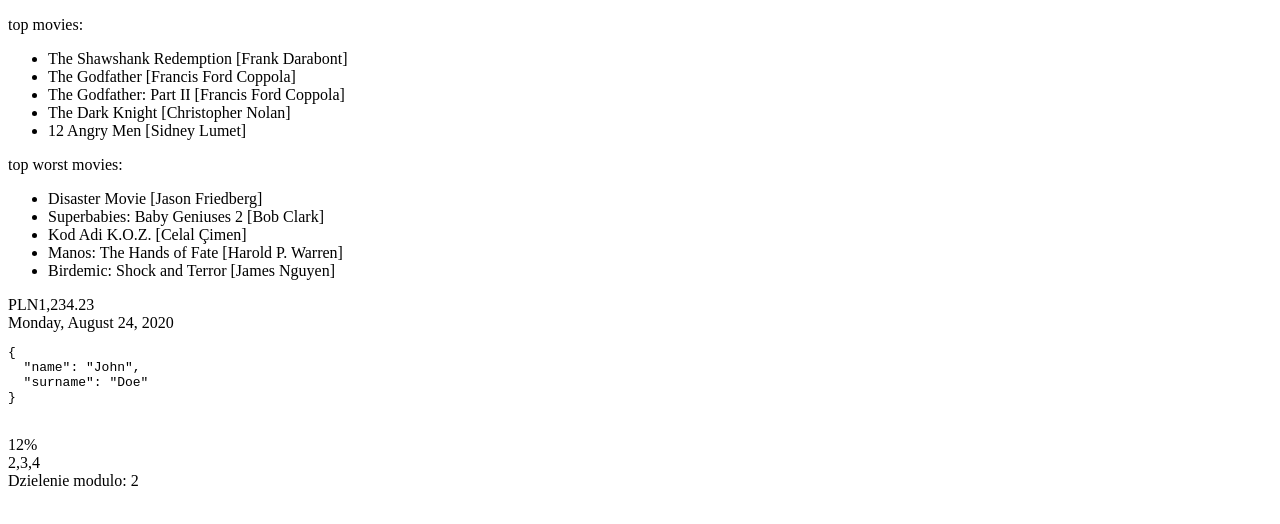
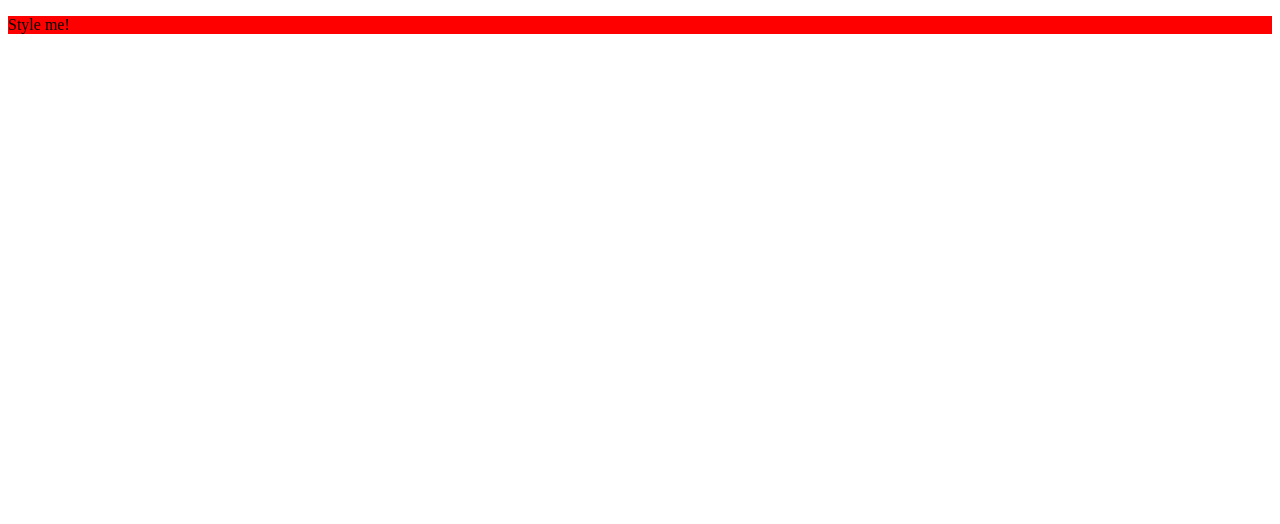
Before and after one commit to lukaszsiembida/angular, an Angular app: page / in a window 1280 px wide. Shown: the top 524 px of the page. Built offline with nearby package versions, Linux system fonts and the light colour scheme.

Commit message:
zadanie 9

```diff
--- a/src/app/app.component.html
+++ b/src/app/app.component.html
@@ -30,25 +30,30 @@
 
 <!--<p appMyDirective>Style me!</p>-->
 
-<p>top movies:</p>
-<ul>
-  <li *ngFor="let movie of topMovies">
-    {{movie.title}} [{{movie.director}}]
-  </li>
-</ul>
 
-<p>top worst movies:</p>
-<ul>
-  <li *ngFor="let movie of bottomMovies">
-    {{movie.title}} [{{movie.director}}]
-  </li>
-</ul>
 
-<!--pipes-->
+<!--zadanie 10-12-->
+<!--<p>top movies:</p>-->
+<!--<ul>-->
+<!--  <li *ngFor="let movie of topMovies">-->
+<!--    {{movie.title}} [{{movie.director}}]-->
+<!--  </li>-->
+<!--</ul>-->
 
-{{1234.23 | currency: 'PLN'}}<br/>
-{{'Mon Aug 24 2020 21:30:23 GMT+0200' | date: 'fullDate' }}<br/>
-<pre>{{{name: 'John', surname: 'Doe'} | json }}</pre> <br/>
-{{0.12 | percent}}<br/>
-{{ [1, 2, 3, 4, 5, 6, 7] | slice: 1: 4}}<br/>
-Dzielenie modulo: {{ 26 | modulo: 4}}<br/>
+<!--<p>top worst movies:</p>-->
+<!--<ul>-->
+<!--  <li *ngFor="let movie of bottomMovies">-->
+<!--    {{movie.title}} [{{movie.director}}]-->
+<!--  </li>-->
+<!--</ul>-->
+
+<!--&lt;!&ndash;pipes&ndash;&gt;-->
+
+<!--{{1234.23 | currency: 'PLN'}}<br/>-->
+<!--{{'Mon Aug 24 2020 21:30:23 GMT+0200' | date: 'fullDate' }}<br/>-->
+<!--<pre>{{{name: 'John', surname: 'Doe'} | json }}</pre> <br/>-->
+<!--{{0.12 | percent}}<br/>-->
+<!--{{ [1, 2, 3, 4, 5, 6, 7] | slice: 1: 4}}<br/>-->
+<!--Dzielenie modulo: {{ 26 | modulo: 4}}<br/>-->
+
+<p appMyDirective>Style me!</p>
--- a/src/app/app.component.ts
+++ b/src/app/app.component.ts
@@ -1,4 +1,4 @@
-import {Component, OnInit} from '@angular/core';
+import {Component, HostListener, OnInit} from '@angular/core';
 import {MyDirectiveDirective} from './my-directive.directive';
 import {MoviesServiceService} from './movies-service.service';
 
@@ -9,18 +9,26 @@
   providers: [MoviesServiceService]
 })
 export class AppComponent implements OnInit {
-  private service: MoviesServiceService;
-  topMovies: any;
-  bottomMovies: any;
 
-  constructor(myService: MoviesServiceService) {
-    this.service = myService;
+  // zadanie 9
+
+
+  ngOnInit(): void {
   }
 
-  ngOnInit(): void {
-    this.topMovies = this.service.getTopMovies();
-    this.bottomMovies = this.service.getBottomMovies();
-  }
+  // zadanie 10-12
+  // private service: MoviesServiceService;
+  // topMovies: any;
+  // bottomMovies: any;
+  //
+  // constructor(myService: MoviesServiceService) {
+  //   this.service = myService;
+  // }
+  //
+  // ngOnInit(): void {
+  //   this.topMovies = this.service.getTopMovies();
+  //   this.bottomMovies = this.service.getBottomMovies();
+  // }
 
 
   // Zadanie 7
--- a/src/app/my-directive.directive.ts
+++ b/src/app/my-directive.directive.ts
@@ -1,4 +1,4 @@
-import {Directive, ElementRef, Renderer2} from '@angular/core';
+import {Directive, ElementRef, HostListener, Renderer2} from '@angular/core';
 
 @Directive({
   selector: '[appMyDirective]'
@@ -9,4 +9,18 @@
     renderer.setStyle(elementRef.nativeElement, 'backgroundColor', 'red');
   }
 
+  @HostListener('mouseenter')
+  onMouseEnter(): void {
+    this.setBgColor('yellow');
+  }
+
+  @HostListener('mouseleave')
+  onMouseLeave(): void {
+    this.setBgColor('red');
+  }
+  private setBgColor(color: string): void {
+    this.renderer.setStyle(this.elementRef.nativeElement, 'backgroundColor', color);
+  }
+
+
 }
```
